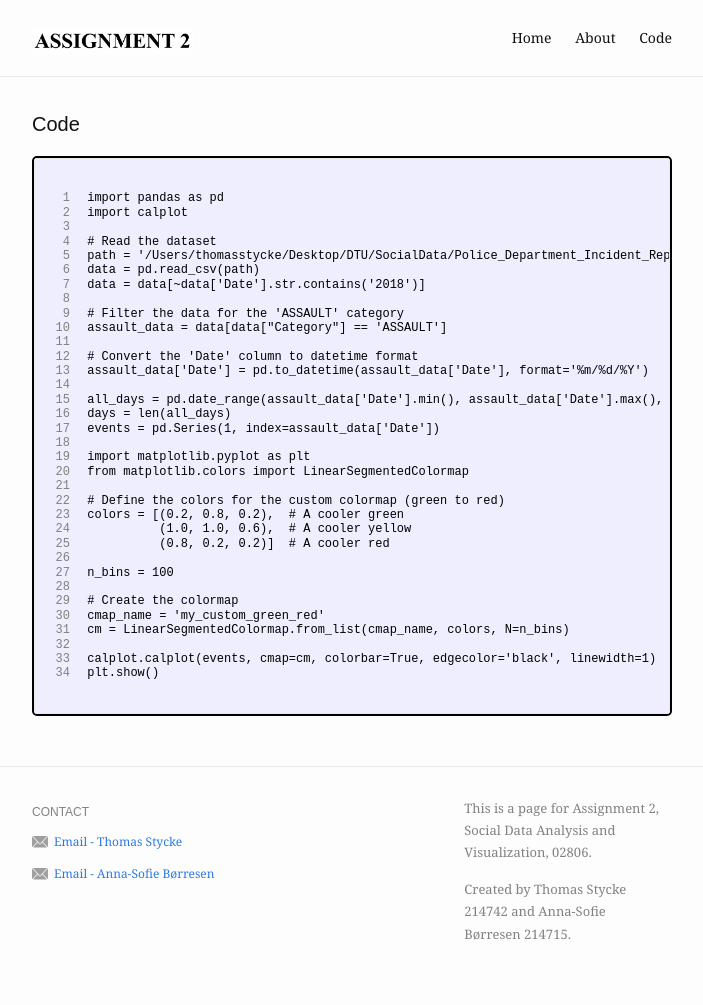
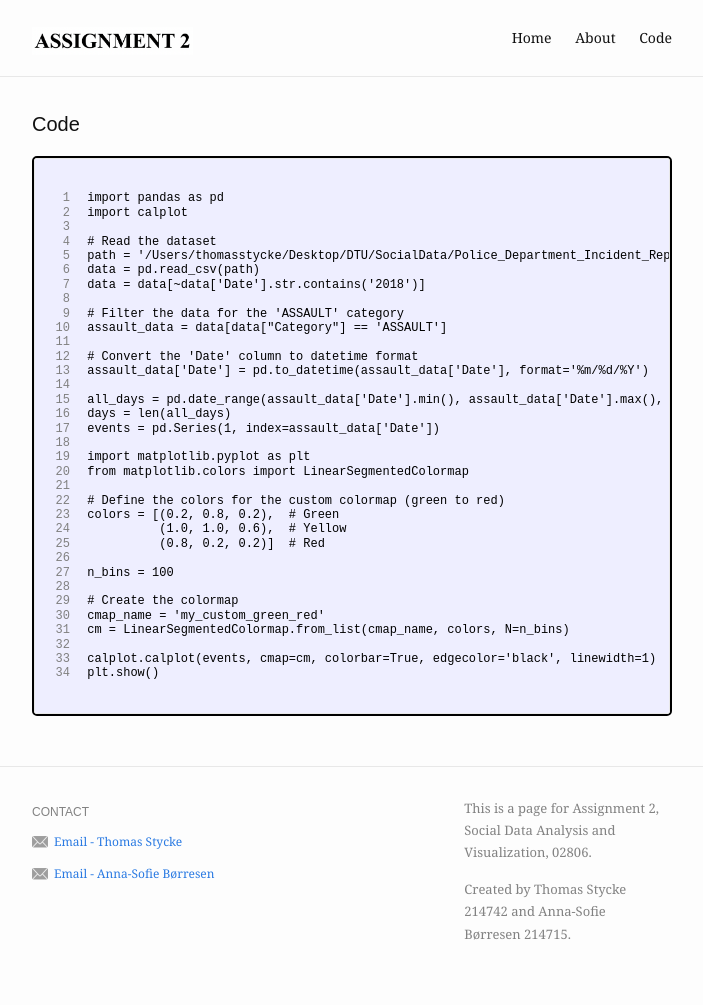
Before and after one commit to Thomasstycke/Thomasstycke.github.io, a Jekyll site: the page built from code.md, in a window 1280 px wide. Shown: the whole page, without its empty margins (288-991 px from the left). Built offline with Jekyll 4.4.1, drawn with Linux system fonts in a browser that asks for light colours.

```diff
--- a/code.md
+++ b/code.md
@@ -70,9 +70,9 @@ slug: /code
 <span class="code-line">20</span> from matplotlib.colors import LinearSegmentedColormap
 <span class="code-line">21</span>
 <span class="code-line">22</span> # Define the colors for the custom colormap (green to red)
-<span class="code-line">23</span> colors = [(0.2, 0.8, 0.2),  # A cooler green
-<span class="code-line">24</span>           (1.0, 1.0, 0.6),  # A cooler yellow
-<span class="code-line">25</span>           (0.8, 0.2, 0.2)]  # A cooler red
+<span class="code-line">23</span> colors = [(0.2, 0.8, 0.2),  # Green
+<span class="code-line">24</span>           (1.0, 1.0, 0.6),  # Yellow
+<span class="code-line">25</span>           (0.8, 0.2, 0.2)]  # Red
 <span class="code-line">26</span>
 <span class="code-line">27</span> n_bins = 100
 <span class="code-line">28</span>
```
